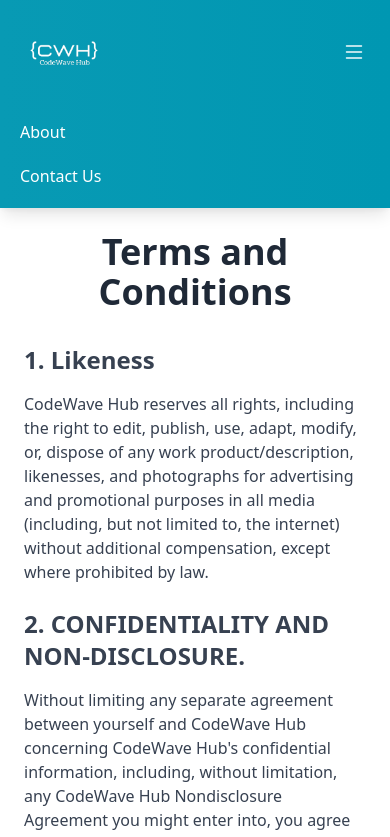
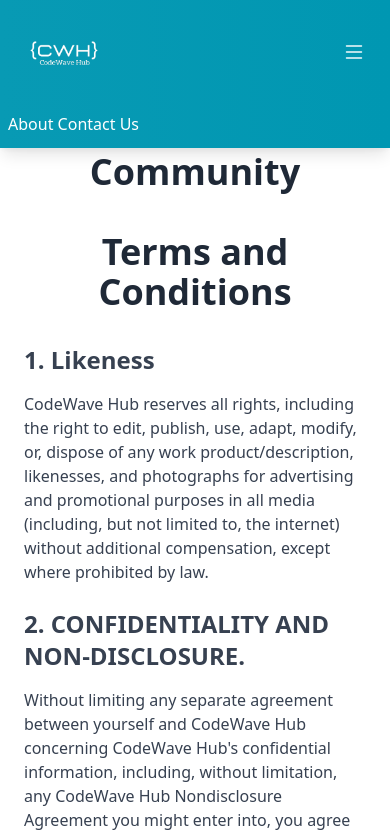
Before and after one commit to codewavehub/CWH-COC-V2, a plain HTML site: page index.html in a window 390 px wide. Both pictures are taken after a click on the button 354 px from the left and 52 px from the top of the page. Shown: the top 837 px of the page. Drawn offline with nearby package versions, Linux system fonts and the light colour scheme.

Commit message:
making responsive About and Contact Us for mobile view

```diff
--- a/index.html
+++ b/index.html
@@ -48,8 +48,8 @@
         <!-- Mobile Menu -->
         <div id="mobile-menu" class="hidden md:hidden">
             <div class="px-2 pt-2 pb-3 space-y-1">
-                <a href="about.html" class="block px-3 py-2 text-white hover:bg-gray-700 rounded-md">About</a>
-                <a href="contact.html" class="block px-3 py-2 text-white hover:bg-gray-700 rounded-md">Contact Us</a>
+    <a href="https://codewavehub.in/" class="text-white hover:text-gray-300 transition duration-300">About</a>
+     <a href="mailto:codewavehub@lords.ac.in"class="text-white hover:text-gray-300 transition duration-300">Contact Us</a>
             </div>
         </div>
     </nav>
```
